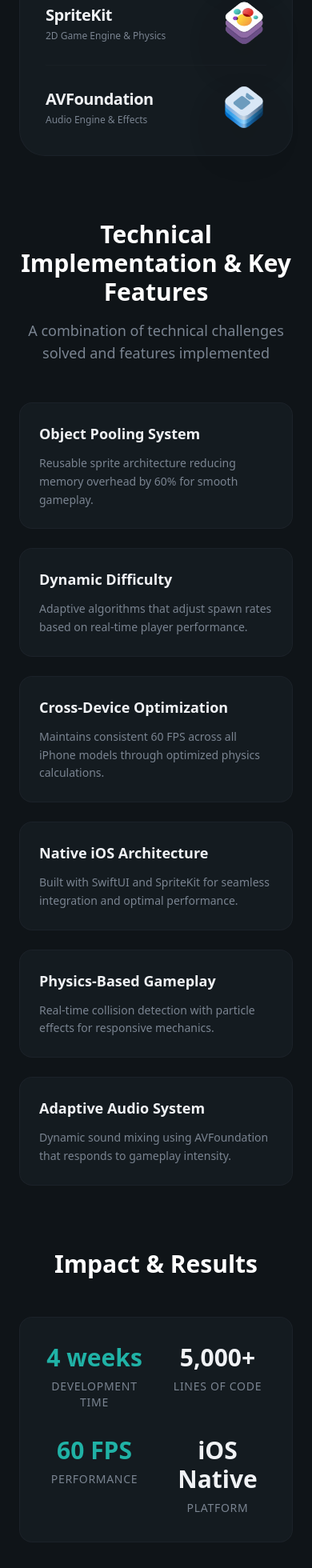
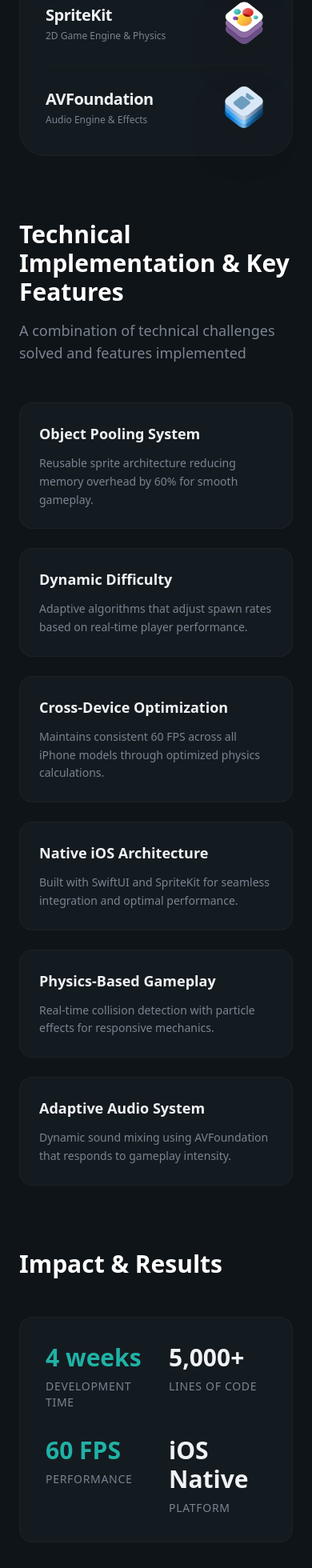
Before and after one commit to AideB2B3/Portfolio, a React (Vite) app: page /Portfolio/bug-busters in a window 390 px wide. Shown: the part 1993-3953 px from the top of the page at 80% size. Built offline with nearby package versions, Linux system fonts and the light colour scheme.

Commit message:
terzo rilascio 3.3.2

```diff
--- a/src/projects/BugBusters.jsx
+++ b/src/projects/BugBusters.jsx
@@ -231,7 +231,7 @@ const BugBusters = ({ lang }) => {
               </a>
             </div>
 
-            {/* Metadata Grid - Inline Style */}
+            {/* Metadata Grid */}
             <div className="grid grid-cols-2 md:grid-cols-4 gap-4 mt-8 pt-8 border-t border-border/50 animate-fade-in animation-delay-300">
 
               {/* Origin */}
@@ -298,12 +298,12 @@ const BugBusters = ({ lang }) => {
         </div>
       </header>
 
-      {/* PROJECT ORIGIN & TECH STACK - SIDE BY SIDE ON DESKTOP */}
+      {/* PROJECT ORIGIN & TECH STACK */}
       <section className="container mx-auto px-6 mb-20 animate-fade-in animation-delay-400">
         <div className="max-w-6xl mx-auto">
           <div className="grid lg:grid-cols-12 gap-8">
 
-            {/* Left: Project Origin & Background */}
+            {/* Left: Project Origin */}
             <div className="lg:col-span-7">
               <div className="glass p-8 md:p-10 rounded-[2rem] border-primary/10 relative overflow-hidden h-full">
                 <div className="absolute -top-20 -right-20 w-64 h-64 bg-primary/5 rounded-full blur-3xl pointer-events-none"></div>
@@ -361,10 +361,10 @@ const BugBusters = ({ lang }) => {
         </div>
       </section>
 
-      {/* TECHNICAL IMPLEMENTATION & KEY FEATURES (MERGED SECTION) */}
+      {/* TECHNICAL IMPLEMENTATION & KEY FEATURES */}
       <section className="container mx-auto px-6 mb-20 animate-fade-in animation-delay-500">
         <div className="max-w-5xl mx-auto">
-          <div className="text-center mb-12">
+          <div className="text-left md:text-center mb-12">
             <h2 className="text-3xl md:text-4xl font-bold mb-4 text-white">
               {t.highlightsTitle}
             </h2>
@@ -396,7 +396,7 @@ const BugBusters = ({ lang }) => {
       {/* IMPACT & RESULTS */}
       <section className="container mx-auto px-6 mb-20 animate-fade-in animation-delay-600">
         <div className="max-w-5xl mx-auto">
-          <div className="text-center mb-12">
+          <div className="text-left md:text-center mb-12">
             <h2 className="text-3xl md:text-4xl font-bold mb-4 text-white">
               {t.impactTitle}
             </h2>
@@ -405,7 +405,7 @@ const BugBusters = ({ lang }) => {
           <div className="glass p-8 rounded-2xl">
             <div className="grid grid-cols-2 md:grid-cols-4 gap-8">
               {t.impactStats.map((stat, index) => (
-                <div key={index} className="text-center">
+                <div key={index} className="text-left md:text-center">
                   <div className={`text-3xl md:text-4xl font-black mb-2 ${stat.highlight ? 'text-primary' : 'text-foreground'}`}>
                     {stat.value}
                   </div>
@@ -419,10 +419,10 @@ const BugBusters = ({ lang }) => {
         </div>
       </section>
 
-      {/* GALLERY / SCREENSHOTS - HORIZONTAL LAYOUT */}
+      {/* GALLERY / SCREENSHOTS */}
       <section className="container mx-auto px-6 animate-fade-in animation-delay-700">
         <div className="max-w-6xl mx-auto">
-          <div className="text-center mb-12">
+          <div className="text-left md:text-center mb-12">
             <h2 className="text-3xl md:text-4xl font-bold mb-4 text-white">
               {t.galleryTitle}
             </h2>
@@ -435,14 +435,14 @@ const BugBusters = ({ lang }) => {
           <div className="flex md:grid md:grid-cols-2 gap-6 overflow-x-auto md:overflow-x-visible snap-x snap-mandatory md:snap-none pb-4 md:pb-0 no-scrollbar">
             <div className="glass rounded-2xl overflow-hidden group hover:border-primary/30 transition-all duration-300 min-w-[85vw] md:min-w-0 snap-center">
               <img
-                src="./public/Projects/Bug_busters.png"
+                src="/Portfolio/Projects/Bug_busters.png"
                 alt="BugBusters Gameplay Screenshot 1"
                 className="w-full h-full object-cover transform transition-transform duration-700 group-hover:scale-105"
               />
             </div>
             <div className="glass rounded-2xl overflow-hidden group hover:border-primary/30 transition-all duration-300 min-w-[85vw] md:min-w-0 snap-center">
               <img
-                src="./public/Projects/BugBusters1.png"
+                src="/Portfolio/Projects/BugBusters1.png"
                 alt="BugBusters Gameplay Screenshot 2"
                 className="w-full h-full object-cover transform transition-transform duration-700 group-hover:scale-105"
               />
```
